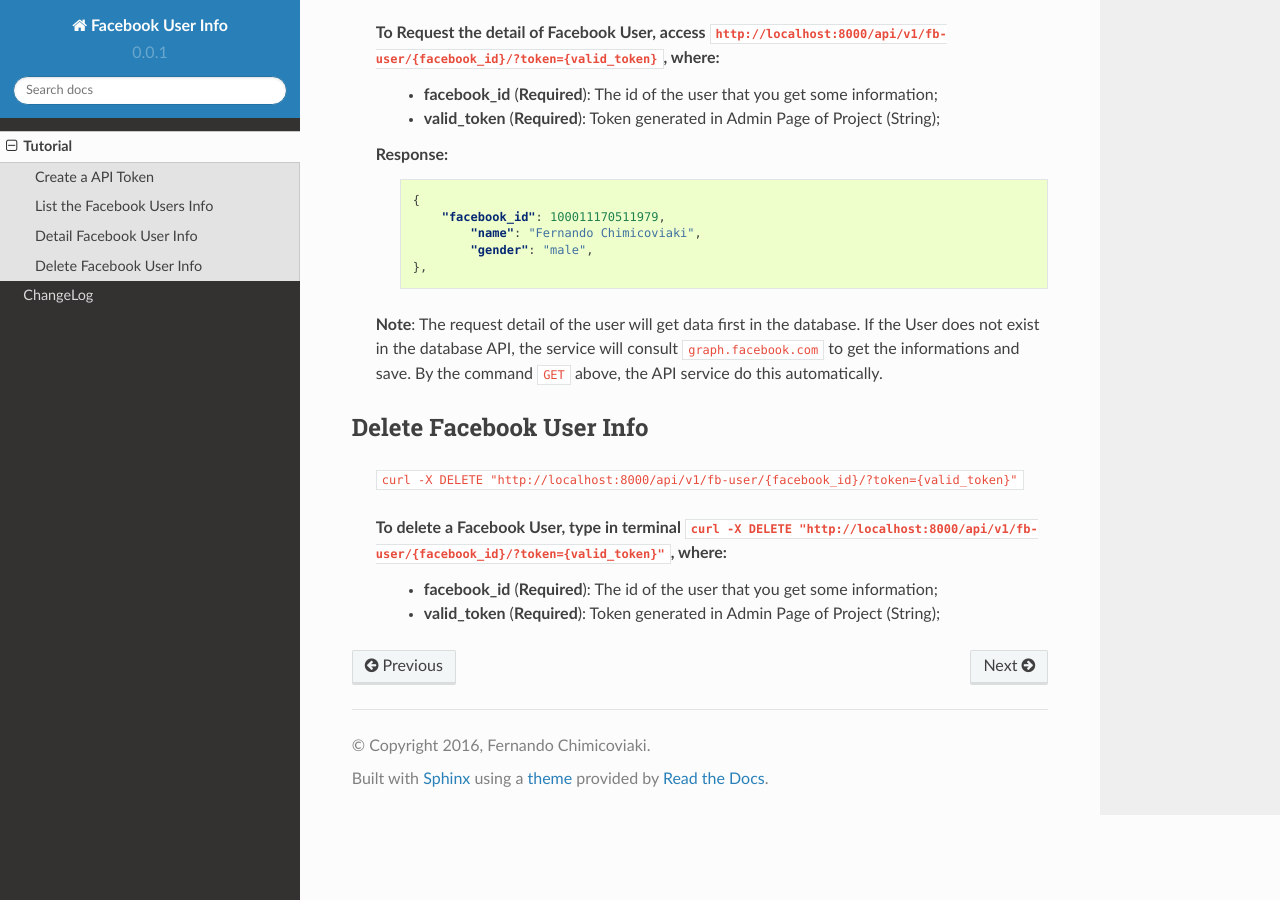
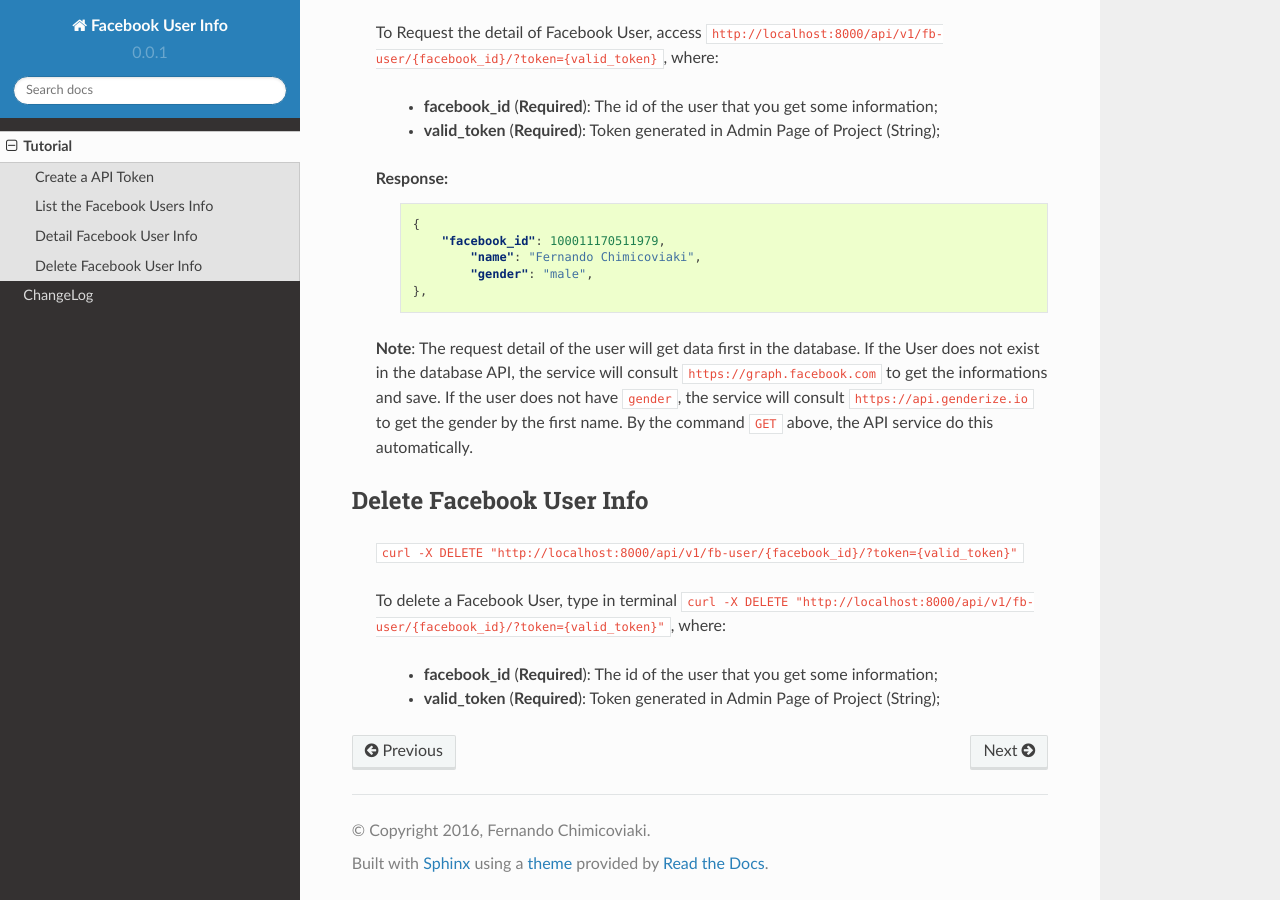
Before and after one commit to fernandochimi/fb-user-info, a Sphinx documentation site: the page built from docs/tutorial.rst, in a window 1280 px wide and 900 px high, scrolled down 1338 px. Built offline with Sphinx 7.4.7 and the Read the Docs theme 2.0.0, drawn with Linux system fonts in a browser that asks for light colours.

Commit message:
update docs

```diff
--- a/docs/tutorial.rst
+++ b/docs/tutorial.rst
@@ -61,6 +61,7 @@
 	``curl -X GET "http://localhost:8000/api/v1/fb-user/{facebook_id}/?token={valid_token}"``
 
 	To Request the detail of Facebook User, access ``http://localhost:8000/api/v1/fb-user/{facebook_id}/?token={valid_token}``, where:
+
 		- **facebook_id** (**Required**): The id of the user that you get some information;
 		- **valid_token** (**Required**): Token generated in Admin Page of Project (String);
 
@@ -73,7 +74,7 @@
 				"gender": "male",
 			},
 
-	**Note**: The request detail of the user will get data first in the database. If the User does not exist in the database API, the service will consult ``graph.facebook.com`` to get the informations and save. By the command ``GET`` above, the API service do this automatically.
+	**Note**: The request detail of the user will get data first in the database. If the User does not exist in the database API, the service will consult ``https://graph.facebook.com`` to get the informations and save. If the user does not have ``gender``, the service will consult ``https://api.genderize.io`` to get the gender by the first name. By the command ``GET`` above, the API service do this automatically.
 
 
 Delete Facebook User Info
@@ -81,5 +82,6 @@
 	``curl -X DELETE "http://localhost:8000/api/v1/fb-user/{facebook_id}/?token={valid_token}"``
 
 	To delete a Facebook User, type in terminal ``curl -X DELETE "http://localhost:8000/api/v1/fb-user/{facebook_id}/?token={valid_token}"``, where:
+
 		- **facebook_id** (**Required**): The id of the user that you get some information;
 		- **valid_token** (**Required**): Token generated in Admin Page of Project (String);
```
